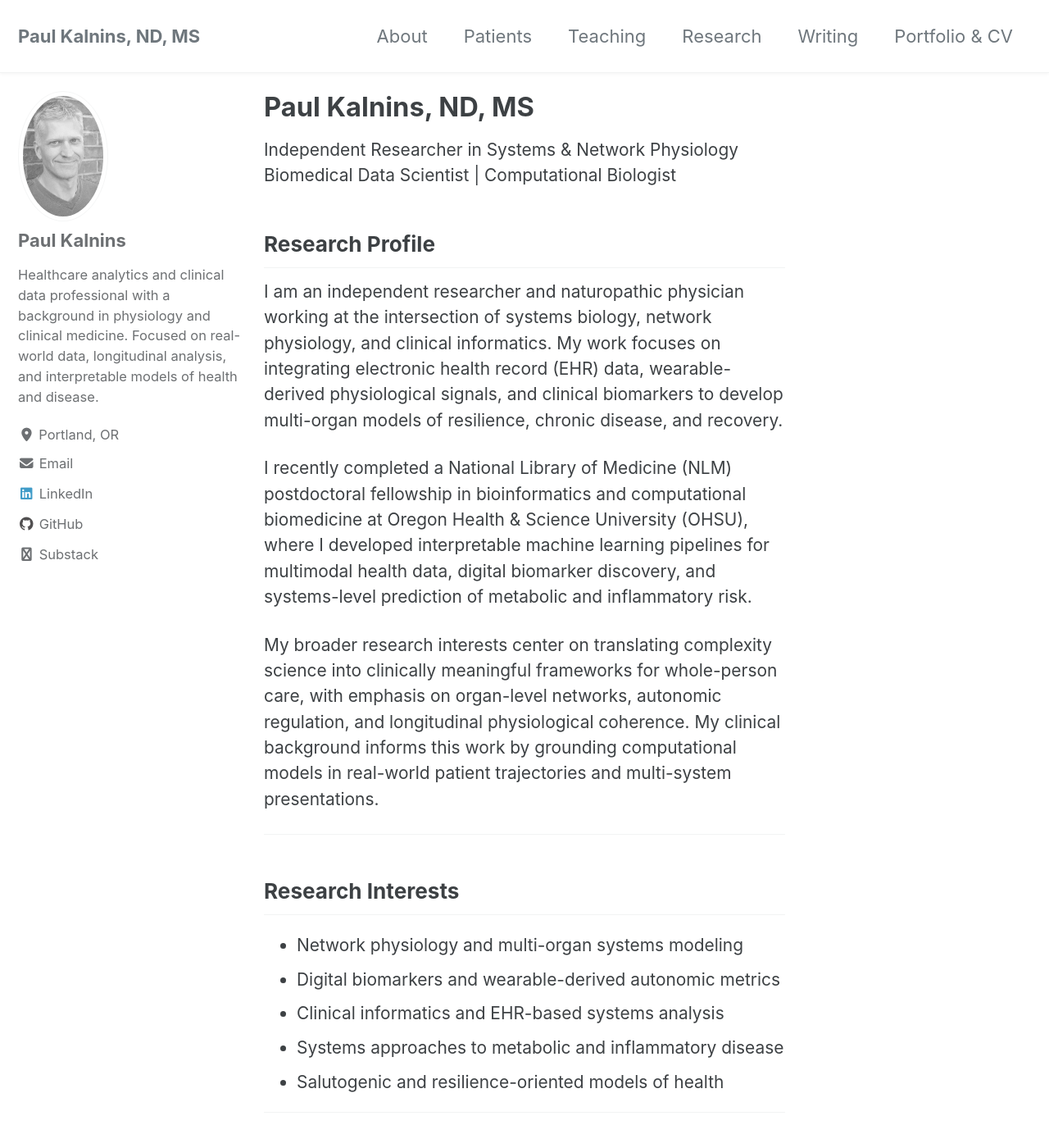
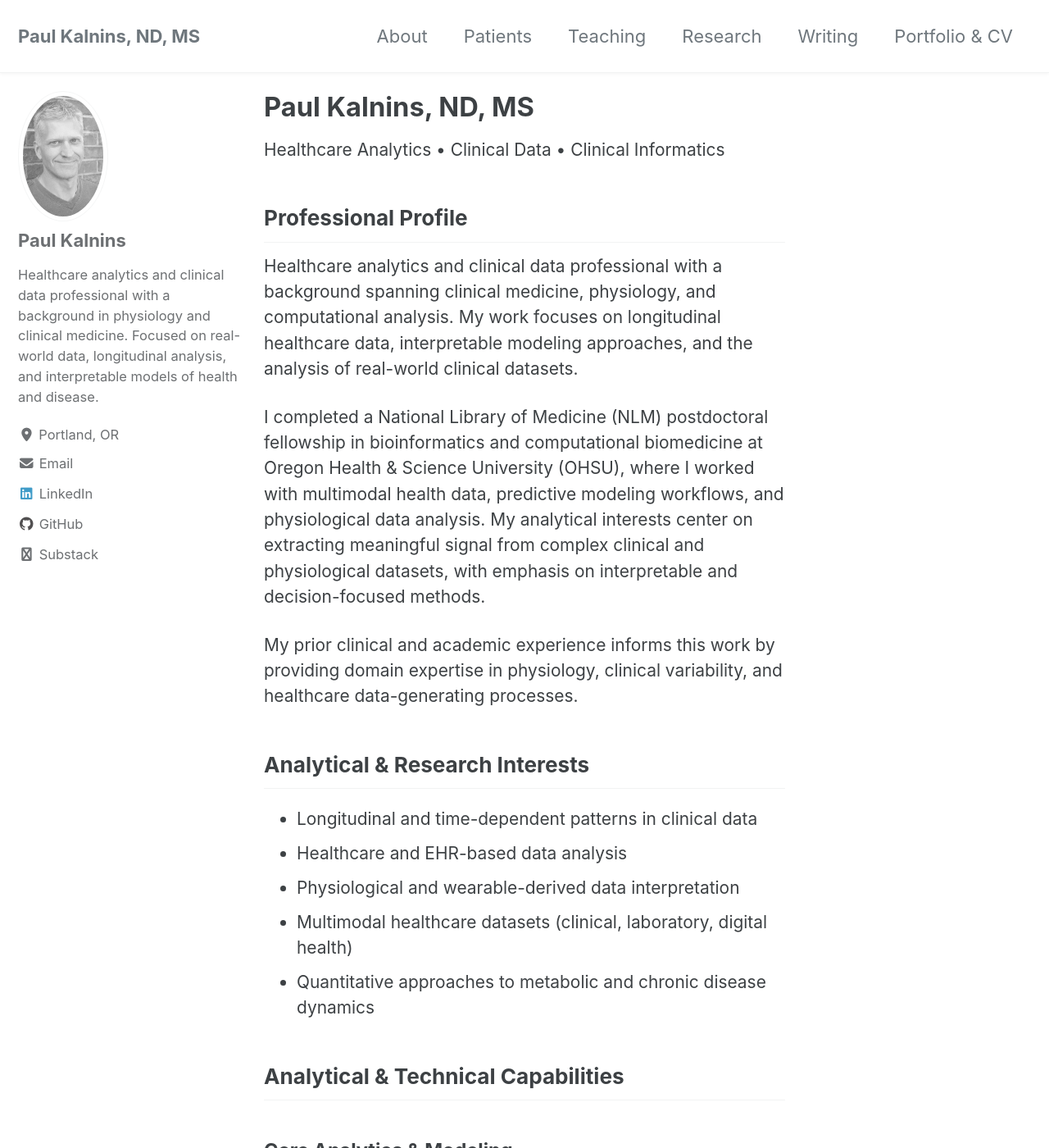
Before and after one commit to pkalnins/main-website, a Jekyll site: the page built from _pages/portfolio-cv.md, in a window 1280 px wide and 1400 px high. Shown: the whole window at 82% size. Built offline with Jekyll 4.4.1, drawn with Linux system fonts in a browser that asks for light colours; cached includes are drawn as plain includes; some of the changed text lies outside the part shown.

Commit message:
Update portfolio-cv.md
Update research page

```diff
--- a/_pages/portfolio-cv.md
+++ b/_pages/portfolio-cv.md
@@ -4,38 +4,52 @@ layout: single
 permalink: /portfolio-cv/
 ---
 # Paul Kalnins, ND, MS
-Independent Researcher in Systems & Network Physiology\
-Biomedical Data Scientist | Computational Biologist
+Healthcare Analytics • Clinical Data • Clinical Informatics
 
 
-## Research Profile
-I am an independent researcher and naturopathic physician working at the intersection of systems biology, network physiology, and clinical informatics. My work focuses on integrating electronic health record (EHR) data, wearable-derived physiological signals, and clinical biomarkers to develop multi-organ models of resilience, chronic disease, and recovery.
+## Professional Profile
 
-I recently completed a National Library of Medicine (NLM) postdoctoral fellowship in bioinformatics and computational biomedicine at Oregon Health & Science University (OHSU), where I developed interpretable machine learning pipelines for multimodal health data, digital biomarker discovery, and systems-level prediction of metabolic and inflammatory risk.
+Healthcare analytics and clinical data professional with a background spanning clinical medicine, physiology, and computational analysis. My work focuses on longitudinal healthcare data, interpretable modeling approaches, and the analysis of real-world clinical datasets.
 
-My broader research interests center on translating complexity science into clinically meaningful frameworks for whole-person care, with emphasis on organ-level networks, autonomic regulation, and longitudinal physiological coherence. My clinical background informs this work by grounding computational models in real-world patient trajectories and multi-system presentations.
+I completed a National Library of Medicine (NLM) postdoctoral fellowship in bioinformatics and computational biomedicine at Oregon Health & Science University (OHSU), where I worked with multimodal health data, predictive modeling workflows, and physiological data analysis. My analytical interests center on extracting meaningful signal from complex clinical and physiological datasets, with emphasis on interpretable and decision-focused methods.
 
----
+My prior clinical and academic experience informs this work by providing domain expertise in physiology, clinical variability, and healthcare data-generating processes.
 
-## Research Interests
-- Network physiology and multi-organ systems modeling
-- Digital biomarkers and wearable-derived autonomic metrics
-- Clinical informatics and EHR-based systems analysis
-- Systems approaches to metabolic and inflammatory disease
-- Salutogenic and resilience-oriented models of health
 
----
+## Analytical & Research Interests
+- Longitudinal and time-dependent patterns in clinical data
+- Healthcare and EHR-based data analysis
+- Physiological and wearable-derived data interpretation
+- Multimodal healthcare datasets (clinical, laboratory, digital health)
+- Quantitative approaches to metabolic and chronic disease dynamics
 
-## Methods & Technical Expertise
-- Machine learning and statistical modeling (Python, R, SQL)
-- Deep learning (PyTorch, TensorFlow)
+
+## Analytical & Technical Capabilities
+### Core Analytics & Modeling
+- Statistical and predictive modeling
+- SQL-based data analysis and dataset exploration
+- Longitudinal and time-dependent data analysis
+- Machine learning methods for applied healthcare analytics
+- Interpretable modeling and performance evaluation (ROC-AUC, precision/recall, SHAP)
+
+### Data Engineering & Workflows
+- Design of reproducible analytics pipelines and workflows
+- Data extraction, transformation, validation, and quality assurance
+- Clinical and real-world data processing (including FHIR-based EHR extraction and cohort construction)
+- Reproducible research practices (Git, Jupyter, structured analytic workflows)
+
+### Physiological & Multimodal Data
 - Time-series analysis and physiological signal processing (HRV, ECG, PPG)
-- Multimodal data integration (EHR + wearables + laboratory data)
-- Clinical informatics and real-world data pipelines (FHIR-based EHR extraction, cohort construction, longitudinal analysis)
-- Interpretable AI (SHAP, ROC-AUC, precision/recall analysis)
-- Reproducible research workflows (Git, Jupyter, cloud-based pipelines)
+- Integration of multimodal healthcare data (EHR, wearable, and laboratory datasets)
+- Systems- and physiology-informed analytical perspectives
 
----
+### Analytics & Visualization
+- Development of decision-oriented dashboards and reporting frameworks
+- Longitudinal and cohort-based healthcare data visualization
+- KPI / metric design for clinical and operational datasets
+- Communicating complex analytical findings through visual artifacts
+
+
 
 ## Education
 **Master of Science, Bioinformatics & Computational Biomedicine**\
@@ -54,7 +68,7 @@ National University of Natural Medicine (NUNM), Portland, OR
 *1987-1992*\
 The Ohio State University, Columbus, OH
 
----
+
 ## Academic & Clinical Appointments
 **National Library of Medicine Postdoctoral Fellow**\
 *Bioinformatics & Computational Biomedicine*\
@@ -79,7 +93,7 @@ National University of Natural Medicine | *2004–2020*
 Telehealth Provider | *2021–Present*
 - Provide consultative integrative care for chronic and complex conditions, informing translational research through longitudinal clinical observation
 
----
+
 
 ## Selected Publications
 **Capstone**\
@@ -94,12 +108,7 @@ Dombrowski A, Imre K, Yan M, Kalnins P, et al. Treatment of Osteoarthritis With
 
 Kalnins P, Brucker M, Spears D. Prolonged Survival in a Patient with Idiopathic Pulmonary Fibrosis Receiving Acupuncture and DHEA-Promoting Herbs with Conventional Management. Perm J. 2019;23:18–074.
 
----
+
 
 ## Teaching
 Extensive experience in graduate-level medical education, including systems physiology, endocrinology, pathology, and integrative clinical reasoning. Current teaching includes small-group professional education for licensed healthcare providers focused on systems-oriented approaches to complex chronic illness.
-
----
-
-## Recent Coursework (OHSU)
-Biomedical Informatics • Clinical Informatics • Biostatistics • Probability & Statistical Inference • Bioinformatics Algorithms • Programming & Scripting • Network Science & Biology • Machine Learning • Clinical Research Informatics • Scientific Writing & Communication • Stress Resilience • Machine learning • Deep learning
```
